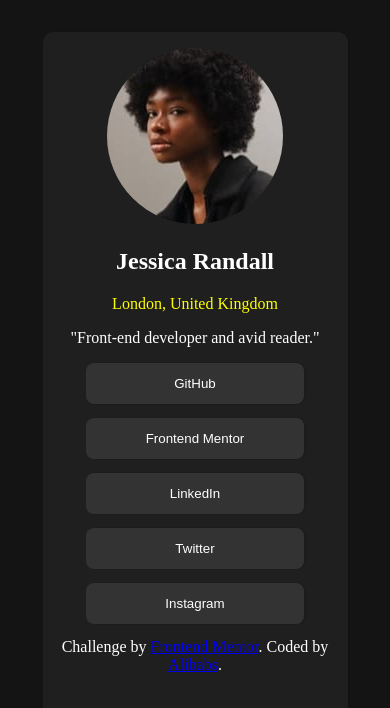
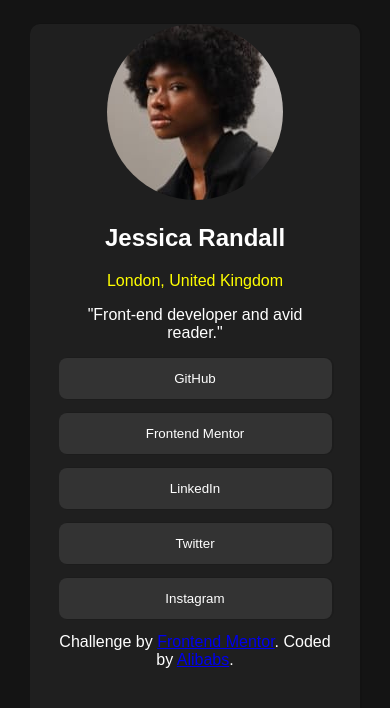
Before and after one commit to abmanaf/Social-links-profile, a React (Vite) app: page / in a window 390 px wide. Shown: the top 708 px of the page. Built offline with nearby package versions, Linux system fonts and the light colour scheme.

Commit message:
minor changes

```diff
--- a/src/App.css
+++ b/src/App.css
@@ -4,6 +4,7 @@ body {
   background-color: #141414;
   color: white;
   text-align: center;
+  font-family: Arial, Helvetica, sans-serif;
 }
 .main-container {
   width: 30%;
@@ -13,8 +14,8 @@ body {
   margin-right: auto;
   box-shadow: 1px 0px 0px 1px rgba(0, 0, 0, 0.1);
   border-radius: 10px;
-  padding: 1em;
-  margin-top: 2em;
+  padding: 0 1.8em;
+  margin-top: 1.5em;
 }
 .image img {
   border-radius: 50%;
@@ -39,4 +40,7 @@ body {
     width: 70%;
     height: 85vh;
   }
+  .button button {
+    width: 100%;
+  }
 }
```
